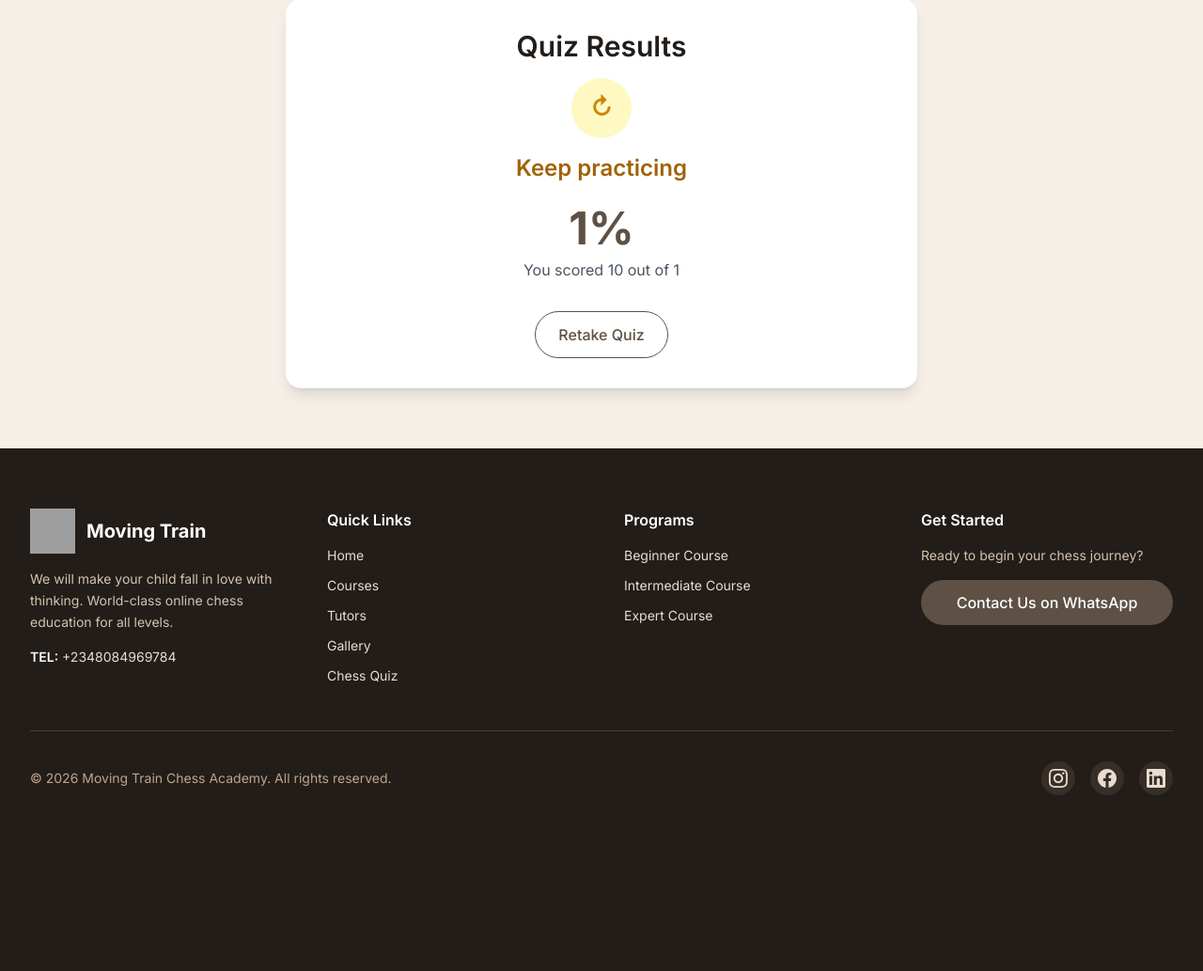
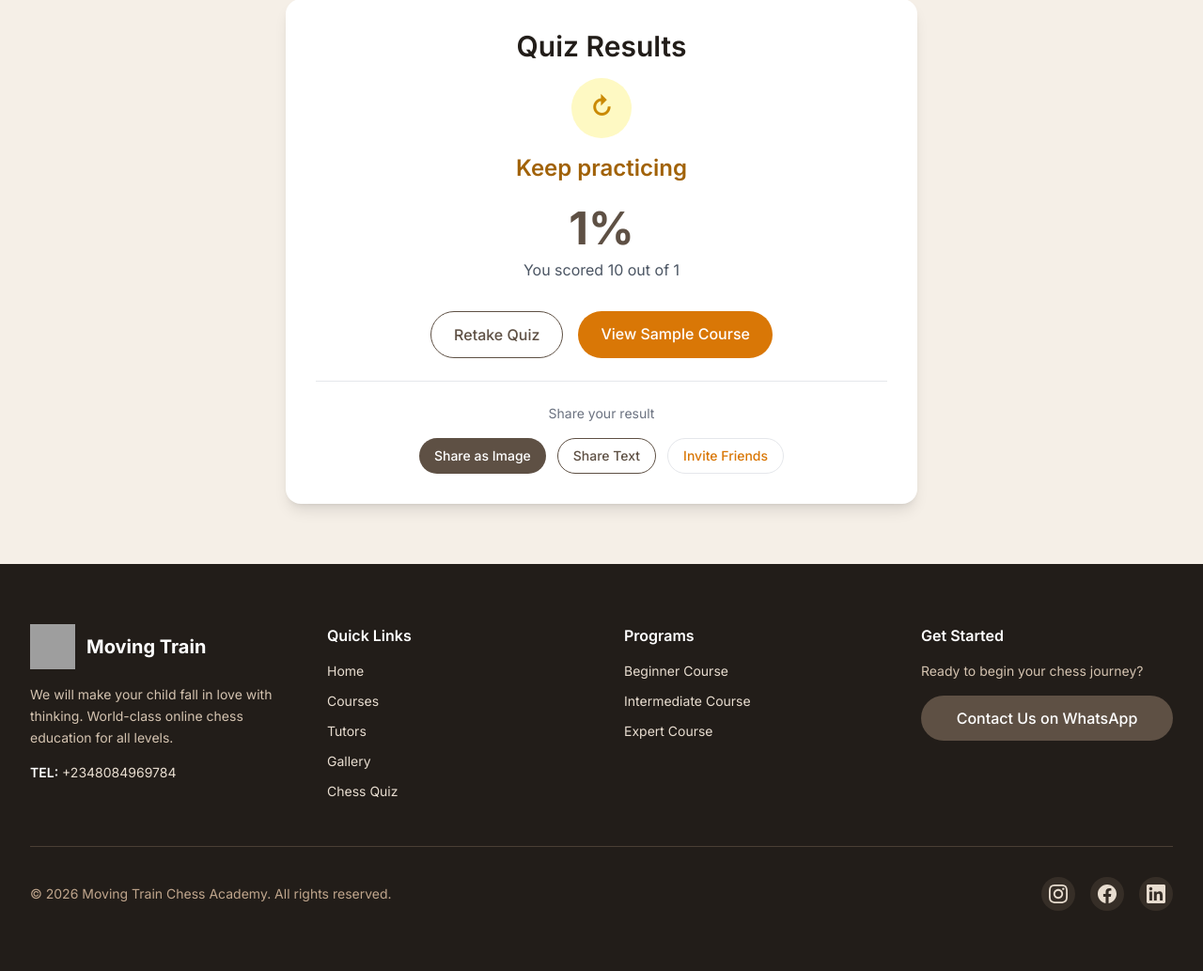
Before and after one commit to DonFyla/STDA-MovingTrain, a Django app: template templates/quiz/result.html in a window 1280 px wide. Shown: the part 145-1178 px from the top of the page at 94% size. Before the commit the page ends 991 px from the top, so only its background shows below. Run offline with Django 5.2, Linux system fonts and the light colour scheme; the template is opened without the code that fills it: most values are stand-ins (such as "Sample title", 1, 10 or a date in 2020); some libraries are stand-ins or nearby versions; grey boxes are pictures that could not be loaded.

Commit message:
feat: quiz improvements
- Auto-start quiz for authenticated users using profile details.
- Make Qtaker.age and Qtaker.email optional to support user-linked attempts.
- Add share-as-image, share-as-text, and invite-friends buttons on result page.
- Add level-based course recommendation button on result page.
- Fix JavaScript string quoting for share variables.

```diff
--- a/quiz/models.py
+++ b/quiz/models.py
@@ -21,8 +21,8 @@ class Qtaker(models.Model):
         ("expert", "Expert"),
     )
     name = models.CharField(null=False, max_length=100)
-    age = models.IntegerField(blank=False, null=False)
-    email = models.EmailField(null=True)
+    age = models.IntegerField(blank=True, null=True)
+    email = models.EmailField(null=True, blank=True)
     user = models.ForeignKey(
         settings.AUTH_USER_MODEL,
         on_delete=models.SET_NULL,
--- a/templates/quiz/result.html
+++ b/templates/quiz/result.html
@@ -4,7 +4,7 @@
 
 {% block content %}
 <section class="container mx-auto px-6 py-16">
-    <div class="max-w-2xl mx-auto bg-white rounded-2xl shadow-lg p-8 text-center">
+    <div id="result-card" class="max-w-2xl mx-auto bg-white rounded-2xl shadow-lg p-8 text-center">
         <h1 class="text-3xl font-semibold mb-4">Quiz Results</h1>
 
         {% if passed %}
@@ -22,7 +22,7 @@
         <p class="text-5xl font-bold text-[#5E5044] mb-2">{{ percentage }}%</p>
         <p class="text-gray-600 mb-8">You scored {{ score }} out of {{ total_questions }}</p>
 
-        <div class="flex flex-col sm:flex-row justify-center gap-4">
+        <div class="flex flex-col sm:flex-row justify-center gap-4 mb-6">
             <a href="{% url 'quiz:register' %}" class="px-6 py-3 border border-[#5E5044] text-[#5E5044] rounded-full hover:bg-[#5E5044] hover:text-white transition-colors font-medium">
                 Retake Quiz
             </a>
@@ -31,7 +31,107 @@
                     Try {{ next_questionnaire.title|title }} Level
                 </a>
             {% endif %}
+            <a href="{% url 'course_detail' course_slug %}" class="px-6 py-3 bg-amber-600 text-white rounded-full hover:bg-amber-700 transition-colors font-medium">
+                View {{ course_slug|title }} Course
+            </a>
+        </div>
+
+        <div class="border-t pt-6">
+            <p class="text-sm text-gray-500 mb-4">Share your result</p>
+            <div class="flex flex-wrap justify-center gap-3">
+                <button id="share-image-btn" class="px-4 py-2 bg-[#5E5044] text-white rounded-full hover:bg-[#4a3f35] transition-colors text-sm font-medium">
+                    Share as Image
+                </button>
+                <button id="share-text-btn" class="px-4 py-2 border border-[#5E5044] text-[#5E5044] rounded-full hover:bg-[#5E5044] hover:text-white transition-colors text-sm font-medium">
+                    Share Text
+                </button>
+                <button id="share-quiz-btn" class="px-4 py-2 border border-amber-600 text-amber-600 rounded-full hover:bg-amber-600 hover:text-white transition-colors text-sm font-medium">
+                    Invite Friends
+                </button>
+            </div>
         </div>
     </div>
 </section>
 {% endblock %}
+
+{% block extra_js %}
+<script src="https://cdnjs.cloudflare.com/ajax/libs/html2canvas/1.4.1/html2canvas.min.js"></script>
+<script>
+    const resultCard = document.getElementById('result-card');
+    const shareText = "{{ result_share_text|escapejs }}";
+    const quizUrl = "{{ quiz_url|escapejs }}";
+    const resultUrl = window.location.href;
+
+    async function copyToClipboard(text, successMessage) {
+        try {
+            if (navigator.clipboard && window.isSecureContext) {
+                await navigator.clipboard.writeText(text);
+                alert(successMessage);
+            } else {
+                const textarea = document.createElement('textarea');
+                textarea.value = text;
+                textarea.style.position = 'fixed';
+                textarea.style.opacity = '0';
+                document.body.appendChild(textarea);
+                textarea.select();
+                document.execCommand('copy');
+                document.body.removeChild(textarea);
+                alert(successMessage);
+            }
+        } catch (err) {
+            console.error('Copy failed', err);
+            prompt('Copy this text:', text);
+        }
+    }
+
+    document.getElementById('share-image-btn').addEventListener('click', async function () {
+        try {
+            const canvas = await html2canvas(resultCard, { scale: 2, backgroundColor: '#ffffff', useCORS: true });
+            const blob = await new Promise(resolve => canvas.toBlob(resolve, 'image/png'));
+            const file = new File([blob], 'moving-train-quiz-result.png', { type: 'image/png' });
+
+            if (navigator.canShare && navigator.canShare({ files: [file] })) {
+                await navigator.share({
+                    title: 'My Chess Quiz Result',
+                    text: shareText,
+                    files: [file],
+                });
+            } else {
+                const link = document.createElement('a');
+                link.download = 'moving-train-quiz-result.png';
+                link.href = canvas.toDataURL('image/png');
+                link.click();
+            }
+        } catch (err) {
+            console.error('Share image failed', err);
+            alert('Could not share image. It may have been downloaded instead.');
+        }
+    });
+
+    document.getElementById('share-text-btn').addEventListener('click', async function () {
+        const text = shareText + ' ' + resultUrl;
+        if (navigator.share) {
+            try {
+                await navigator.share({ title: 'My Chess Quiz Result', text: text, url: resultUrl });
+                return;
+            } catch (err) {
+                if (err.name !== 'AbortError') console.error(err);
+            }
+        }
+        await copyToClipboard(text, 'Result copied to clipboard!');
+    });
+
+    document.getElementById('share-quiz-btn').addEventListener('click', async function () {
+        const text = 'Take the Moving Train Chess Quiz: ' + quizUrl;
+        if (navigator.share) {
+            try {
+                await navigator.share({ title: 'Moving Train Chess Quiz', text: text, url: quizUrl });
+                return;
+            } catch (err) {
+                if (err.name !== 'AbortError') console.error(err);
+            }
+        }
+        await copyToClipboard(text, 'Quiz link copied to clipboard!');
+    });
+</script>
+{% endblock %}
```
Also changed, not shown: quiz/forms.py (+7 -0 lines), quiz/views.py (+37 -2 lines), quiz/migrations/0005_alter_qtaker_age_alter_qtaker_email.py (added).
